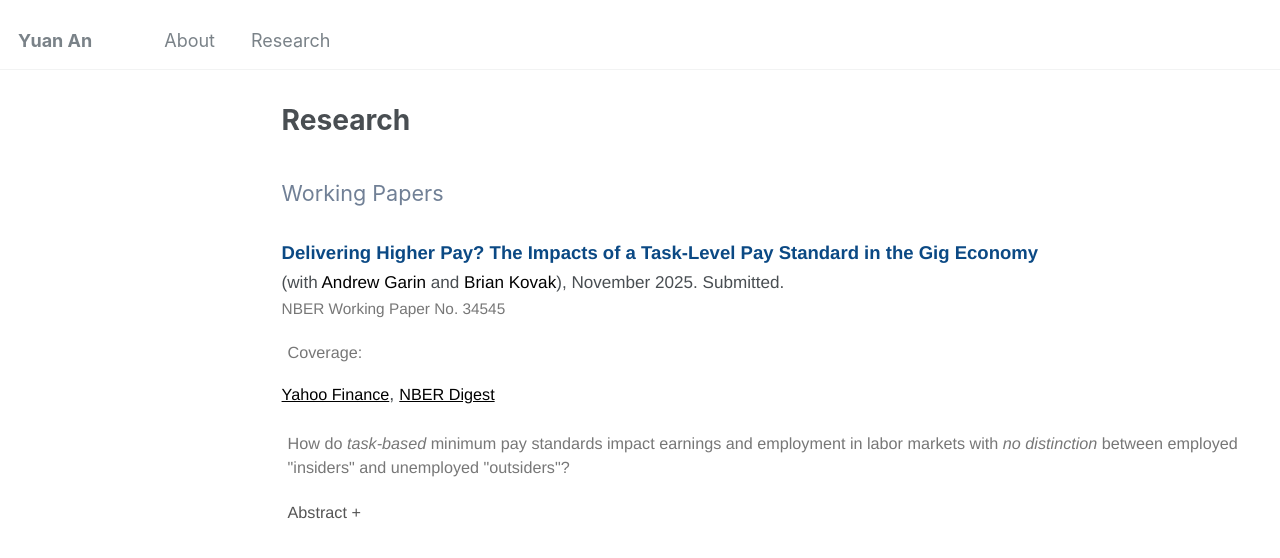
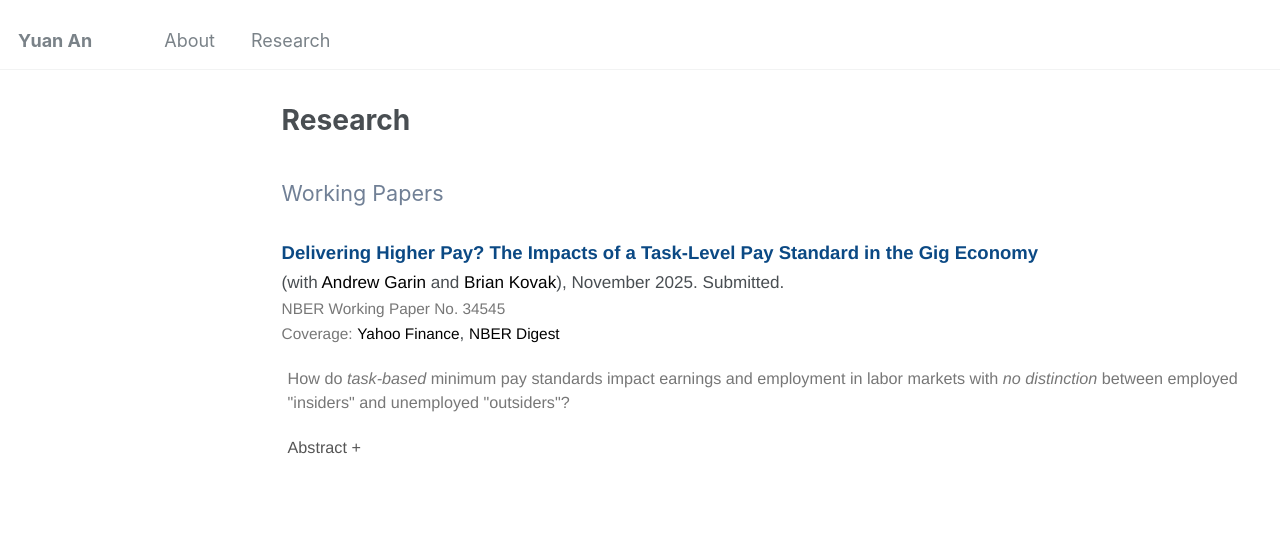
Before and after one commit to yuan-ann/yuan-ann.github.io, a Jekyll site: the page built from _pages/research.md, in a window 1280 px wide. Shown: the top 558 px of the page. Built offline with Jekyll 4.4.1, drawn with Linux system fonts in a browser that asks for light colours.

Commit message:
Refactor coverage section styling in research.md
Updated the coverage section to use a span for styling.

```diff
--- a/_pages/research.md
+++ b/_pages/research.md
@@ -34,7 +34,7 @@
     (with <a style="color:black;" href="https://sites.google.com/view/andygarin/home">Andrew Garin</a> and
     <a style="color:black;" href="https://www.andrew.cmu.edu/user/bkovak/">Brian Kovak</a>), November 2025. Submitted.<br>
     <a style="font-size:.9em; color:#777;" href=""> NBER Working Paper No. 34545 </a><br>
-    <p class="paper-id">Coverage:</p> <a style="font-size:.9em; color:black;" href="https://finance.yahoo.com/news/seattles-delivery-minimum-wage-failed-120039601.html">Yahoo Finance</a>, <a style="font-size:.9em; color:black;" href="">NBER Digest</a>
+    <span style="font-size:.9em; color:#777;">Coverage:</span> <a style="font-size:.9em; color:black;" href="https://finance.yahoo.com/news/seattles-delivery-minimum-wage-failed-120039601.html">Yahoo Finance</a>, <a style="font-size:.9em; color:black;" href="">NBER Digest</a>
   </p>
 
   <p class="paper-id">
```
